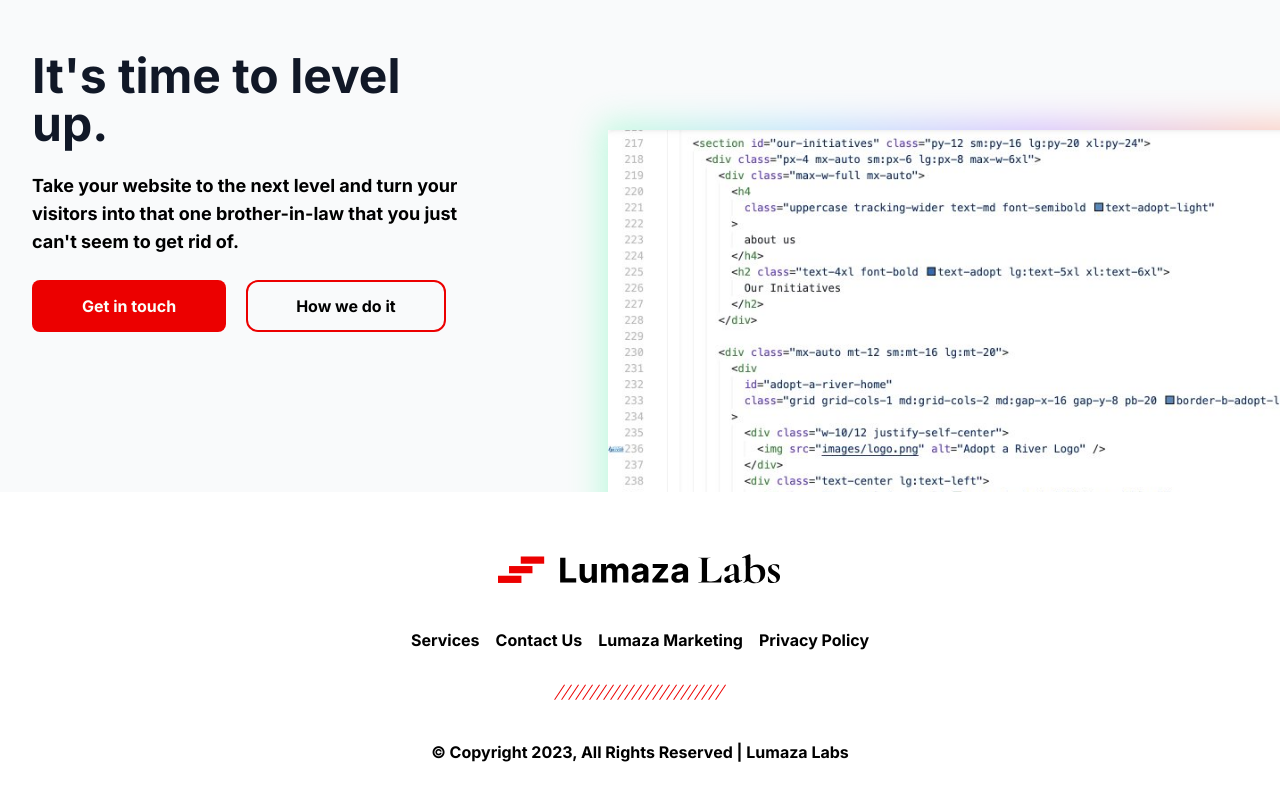
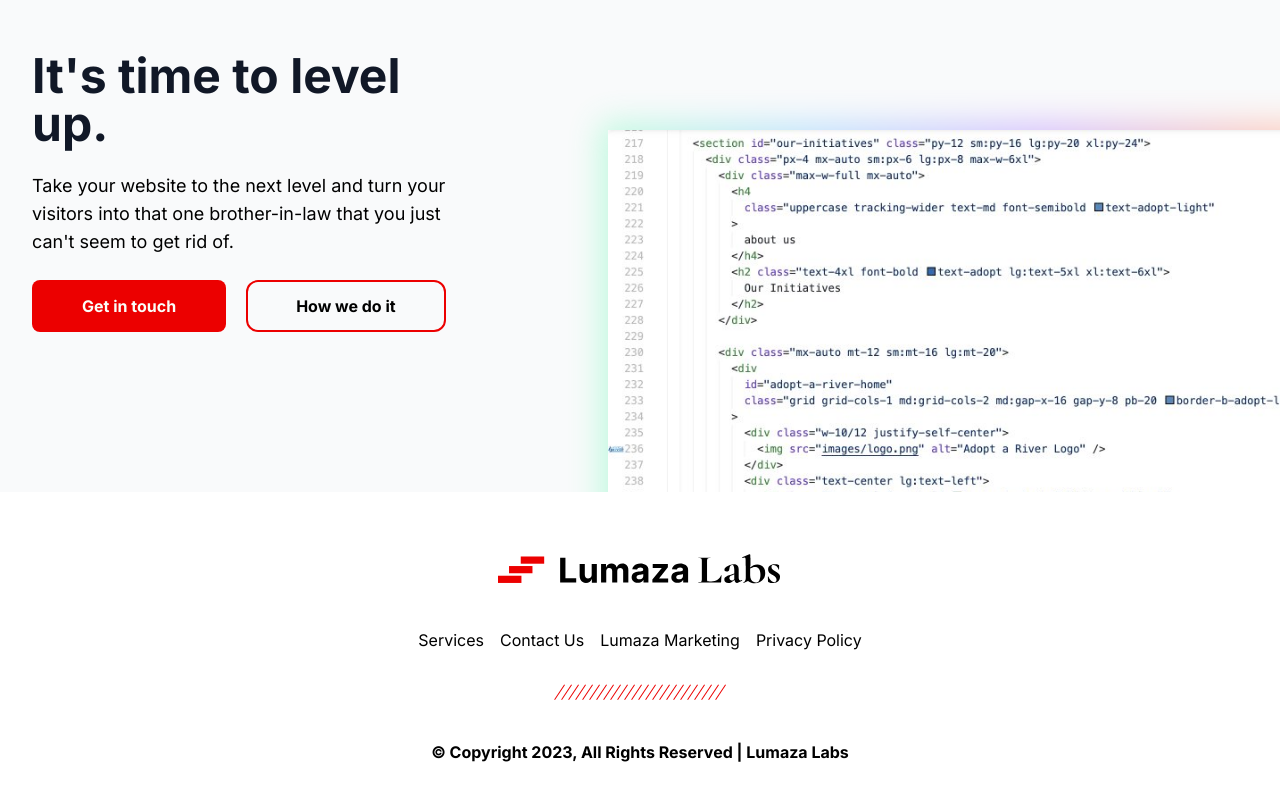
Before and after one commit to lukebricknell/labs-website, a plain HTML site: page public/index.html in a window 1280 px wide. Shown: the part 3815-4615 px from the top of the page. Drawn offline with Linux system fonts and the light colour scheme.

Commit message:
Minor updates

```diff
--- a/public/index.html
+++ b/public/index.html
@@ -456,7 +456,7 @@
           >
             It's time to level up.
           </h2>
-          <p class="text-base md:text-lg pt-6 font-semibold">
+          <p class="text-base md:text-lg pt-6 font-medium">
             Take your website to the next level and turn your visitors into that
             one brother-in-law that you just can't seem to get rid of.
           </p>
@@ -533,7 +533,7 @@
             <a
               href="index.html#services"
               title="View the different services we offer at Lumaza Labs."
-              class="inline-flex text-md font-semibold text-beige transition-all duration-200 transform font-pj hover:-translate-y-1"
+              class="inline-flex text-md font-medium text-beige transition-all duration-200 transform font-pj hover:-translate-y-1"
             >
               Services
             </a>
@@ -543,7 +543,7 @@
             <a
               href="mailto:luke@lumazalabs.com?subject=I'd like to get in touch."
               title="Contact Us"
-              class="inline-flex text-md font-semibold text-beige transition-all duration-200 transform font-pj hover:-translate-y-1"
+              class="inline-flex text-md font-medium text-beige transition-all duration-200 transform font-pj hover:-translate-y-1"
             >
               Contact Us
             </a>
@@ -553,7 +553,7 @@
             <a
               href="https://www.lumazamarketing.com"
               title="View our marketing company for all your marketing needs!"
-              class="inline-flex text-md font-semibold text-beige transition-all duration-200 transform font-pj hover:-translate-y-1"
+              class="inline-flex text-md font-medium text-beige transition-all duration-200 transform font-pj hover:-translate-y-1"
             >
               Lumaza Marketing
             </a>
@@ -562,7 +562,7 @@
             <a
               href="privacy-policy.html"
               title="Contact Us"
-              class="inline-flex text-md font-semibold text-beige transition-all duration-200 transform font-pj hover:-translate-y-1"
+              class="inline-flex text-md font-medium text-beige transition-all duration-200 transform font-pj hover:-translate-y-1"
             >
               Privacy Policy
             </a>
```
